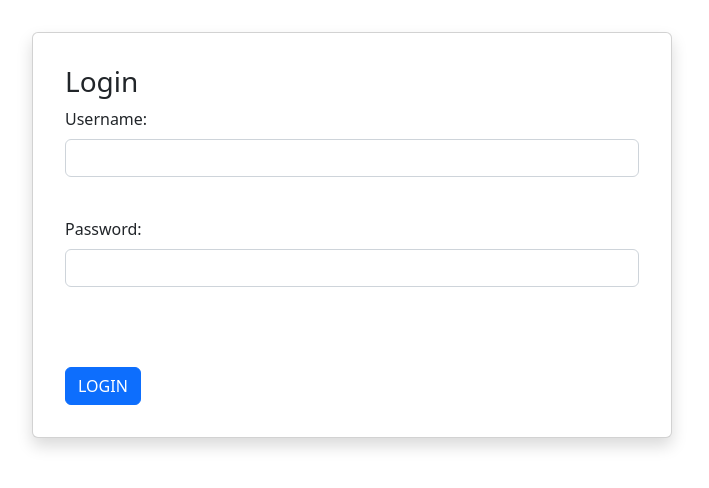
After one commit to nurdaaau/dsa_audi, a Django app: page /login in a window 1280 px wide. The commit adds this page. Shown: the top 488 px of the page, without its empty margins (0-709 px from the left). Run offline with Django 4.2, Linux system fonts and the light colour scheme.

Commit message:
add two step payment system, add login/logout pages

```diff
--- a/DSAdjango/urls.py
+++ b/DSAdjango/urls.py
@@ -2,7 +2,8 @@ from django.contrib import admin
 from django.http import HttpRequest, HttpResponse
 from django.shortcuts import render
 from django.urls import path
-from market.views import show_cars, audi_purchase
+from market.views import show_cars, audi_purchase, payment
+from market.views_auth import login, logout
 from views_name import name
 from views_weather import show_weather
 
@@ -14,8 +15,12 @@ def hello_world(request: HttpRequest) -> HttpResponse:
 urlpatterns = [
     path('admin/', admin.site.urls),
     path('', hello_world),
+    path('name', name),
     path('weather', show_weather),
     path('audi', show_cars),
+    #path('', show_cars),
     path('buy_car/<int:id_>', audi_purchase),
-    path('name', name),
+    path('payment/<int:id_>', payment),
+    path('login', login),
+    path('logout', logout),
 ]
--- a/market/admin.py
+++ b/market/admin.py
@@ -1,8 +1,9 @@
 from django.contrib import admin
 
-from market.models import Car, Order, Purchase, Payment
+from market.models import Car, Order, Purchase, Payment, BadUser
 
 admin.site.register(Car)
 admin.site.register(Order)
 admin.site.register(Purchase)
 admin.site.register(Payment)
+admin.site.register(BadUser)
--- /dev/null
+++ b/market/views_auth.py
@@ -0,0 +1,27 @@
+from django.http import HttpResponse, HttpRequest, HttpResponseRedirect
+from django.shortcuts import render
+
+from market.models import BadUser, Car
+
+
+def login(request: HttpRequest) -> HttpResponse:
+    if request.method == "POST":
+        username = request.POST.get("username")
+        password = request.POST.get("password")
+        bad_user = BadUser.objects.filter(username=username, password=password).first()
+        if bad_user is None:
+            return render(request, "login.html", context={"message": "Wrong username or password"})
+        request.session["user_id"] = bad_user.id
+        #return HttpResponseRedirect("/")
+        context = {
+            "cars": Car.objects.all()
+        }
+        return render(request, "cars.html", context)
+
+    return render(request, "login.html")
+
+
+def logout(request: HttpRequest) -> HttpResponse:
+    request.session["user_id"] = None
+    return HttpResponseRedirect("/")
+    #return render(request, "login.html", context={"message": "Please log in"})
--- /dev/null
+++ b/templates/login.html
@@ -0,0 +1,29 @@
+<!DOCTYPE html>
+<html lang="en">
+  <head>
+    <meta charset="utf-8">
+    <meta name="viewport" content="width=device-width, initial-scale=1">
+    <title>Audi Center</title>
+    <link href="https://cdn.jsdelivr.net/npm/bootstrap@5.2.3/dist/css/bootstrap.min.css" rel="stylesheet" integrity="sha384-rbsA2VBKQhggwzxH7pPCaAqO46MgnOM80zW1RWuH61DGLwZJEdK2Kadq2F9CUG65" crossorigin="anonymous">
+  </head>
+<body>
+    <div class="card shadow" style="width: 40rem; margin: 2em; padding: 2em">
+        <h3>Login</h3>
+        <form method="post">
+            {% csrf_token %}
+            <div class="mb-3">
+                <label class="form-label" for="name">Username:</label>
+                <input class="form-control" id="username" name="username" required><br>
+            </div>
+            <div class="mb-3">
+                <label class="form-label" for="phone" required>Password:</label>
+                <input class="form-control" id="password" name="password" type="password"><br>
+            </div>
+            <div class="mb-3">
+                <label>{{ message }}</label>
+            </div>
+            <button class="btn btn-primary" type="submit">LOGIN</button>
+        </form>
+    </div>
+</body>
+</html>
--- a/templates/purchase_form.html
+++ b/templates/purchase_form.html
@@ -24,11 +24,7 @@
                 <label class="form-label" for="email" required>Your email address:</label>
                 <input class="form-control" id="email" name="email" type="email"><br>
             </div>
-            <div class="mb-3">
-                <label class="form-label" for="credit_card" required>Your card number:</label>
-                <input class="form-control" id="credit_card" name="credit_card"><br>
-            </div>
-            <button class="btn btn-primary" type="submit">SUBMIT</button>
+            <button class="btn btn-primary" type="submit">GO TO PAYMENT</button>
         </form>
     </div>
 </body>
```
Also changed, not shown: market/models.py (+9 -1 lines), market/views.py (+19 -3 lines), templates/cars.html (+6 -5 lines), templates/purchase_form2.html (added, +24 -0 lines), tests/test_bad_login.py (added, +28 -0 lines), tests/test_car.py (+6 -1 lines), market/migrations/0010_alter_payment_credit_card.py (added), market/migrations/0011_baduser.py (added).
